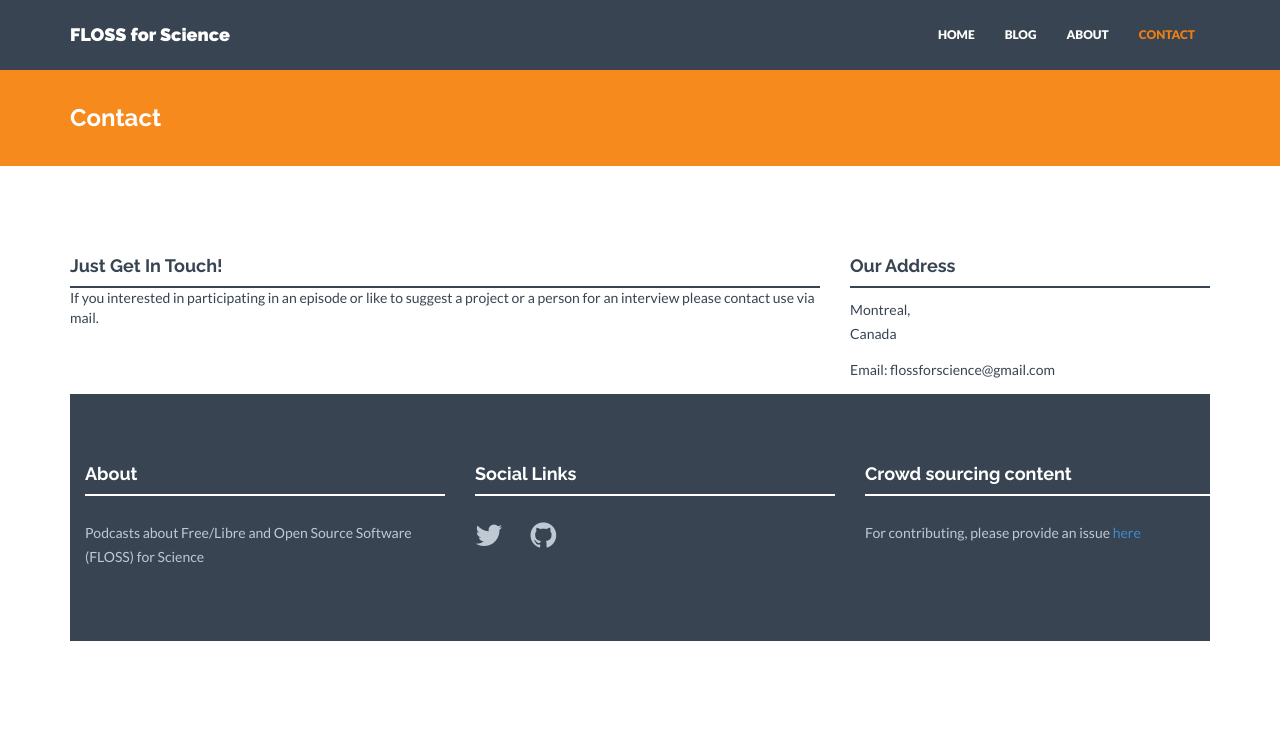
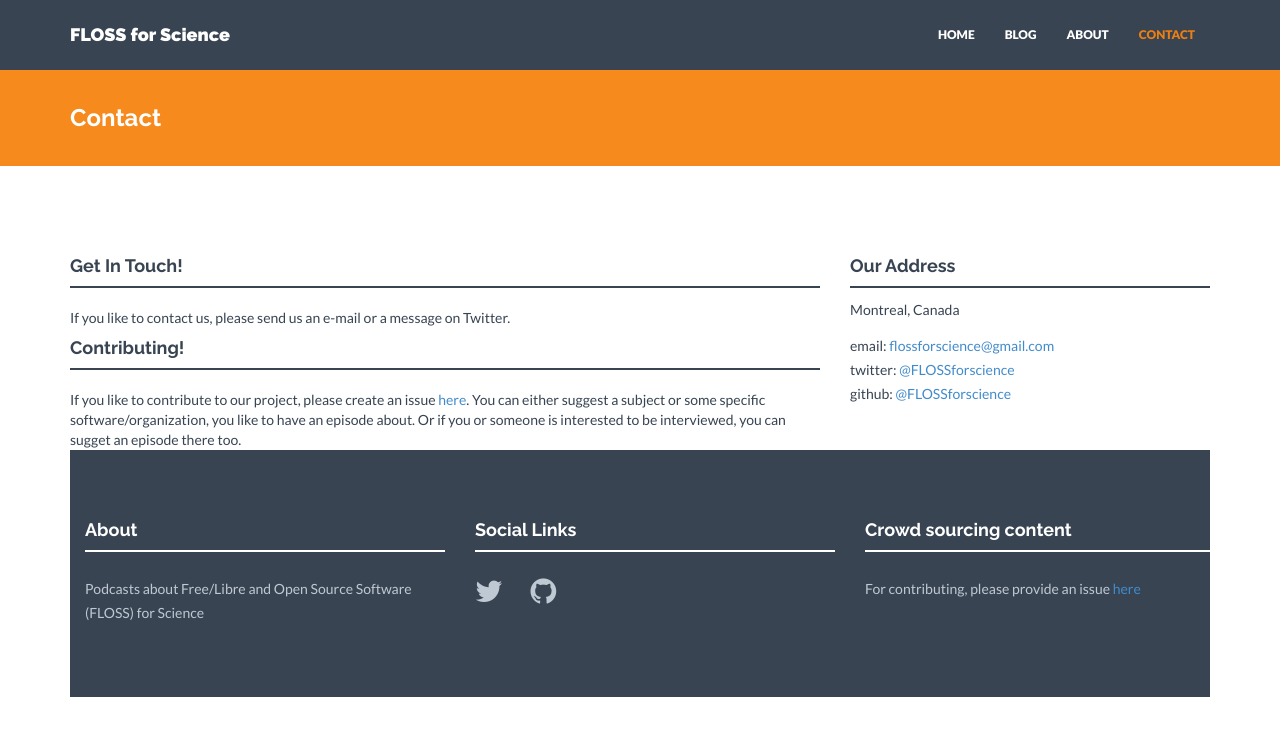
Before and after one commit to FLOSSforScience/FLOSSforScience.github.io, a Jekyll site: the page built from contact.html, in a window 1280 px wide. Shown: the top 736 px of the page. Built offline with Jekyll 4.4.1, drawn with Linux system fonts in a browser that asks for light colours; nearby versions of some CDN libraries.

Commit message:
Chnage layout at the contact page

```diff
--- a/_config.yml
+++ b/_config.yml
@@ -40,8 +40,10 @@ social:
 #    url:
    - title: twitter
      url: https://twitter.com/FLOSSforscience
+     name: FLOSSforscience
    - title: github
      url: https://github.com/FLOSSforScience
+     name: FLOSSforscience
 #  - title: instagram
 #    url:
 #  - title: tumblr
@@ -50,10 +52,10 @@ social:
 # Postal address (add as many lines as necessary). Shown in footer and on Contact page.
 address:
   - lines:
-    - Montreal,
-    - Canada
+    - Montreal, Canada
 email: flossforscience@gmail.com
 tel:
+
 
 
 ### GENERAL DATA FOR VARIOUS LOCATIONS ###
--- a/contact.html
+++ b/contact.html
@@ -8,10 +8,19 @@ permalink: /contact/
 <div class="container mtb">
     <div class="row">
         <div class="col-lg-8">
-            <h4>Just Get In Touch!</h4>
+            <h4>Get In Touch!</h4>
 
             <div class="hline"></div>
-                If you interested in participating in an episode or like to suggest a project or a person for an interview please contact use via mail.
+                <br>
+                If you like to contact us, please send us an e-mail or a message on Twitter.
+
+             <h4>Contributing!</h4>
+
+            <div class="hline"></div>
+                <br>
+                If you like to contribute to our project, please create an issue <a href="https://github.com/FLOSSforScience/crowdsourcingcontent">here</a>. You can either suggest a subject or some specific software/organization, you like to have an episode about. Or if you or someone is interested to be interviewed, you can sugget an episode there too.
+
+
         </div>
 
 
@@ -24,8 +33,12 @@ permalink: /contact/
                     {% endfor %}
                 </p>
                 <p>
-                    Email: {{ site.email }}<br/>
-                    <!--Tel: {{ site.tel }}-->
+                    {% if site.email %}email: <a href="{{ site.email }}"> {{site.email}} </a><br/>{% endif %}
+                    {% for network in site.social %}
+
+                    {{network.title}}: <a href="{{ network.url }}">@{{ network.name }}</a><br/>
+                    {% endfor %}
+                    {% if site.tel %}Tel: {{ site.tel }} {% endif %}
                 </p>
         </div>
     </div>
```
